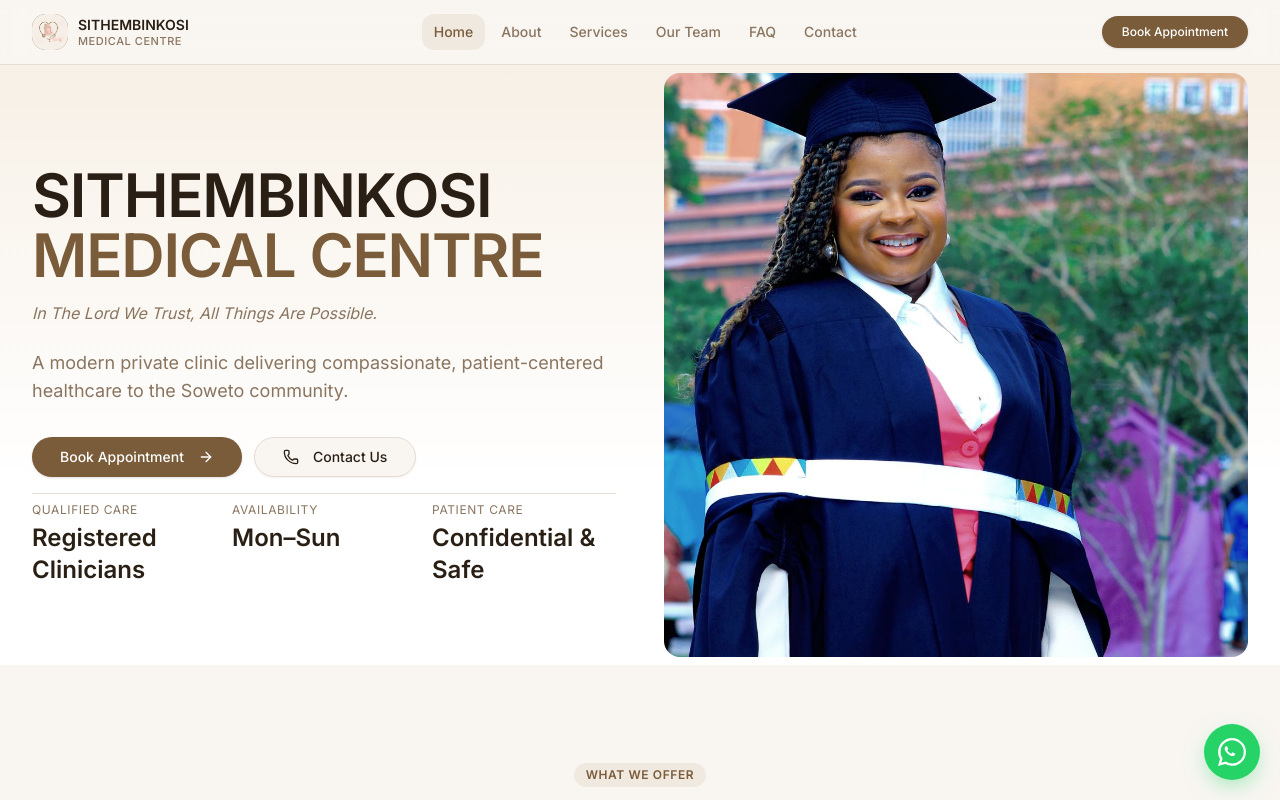
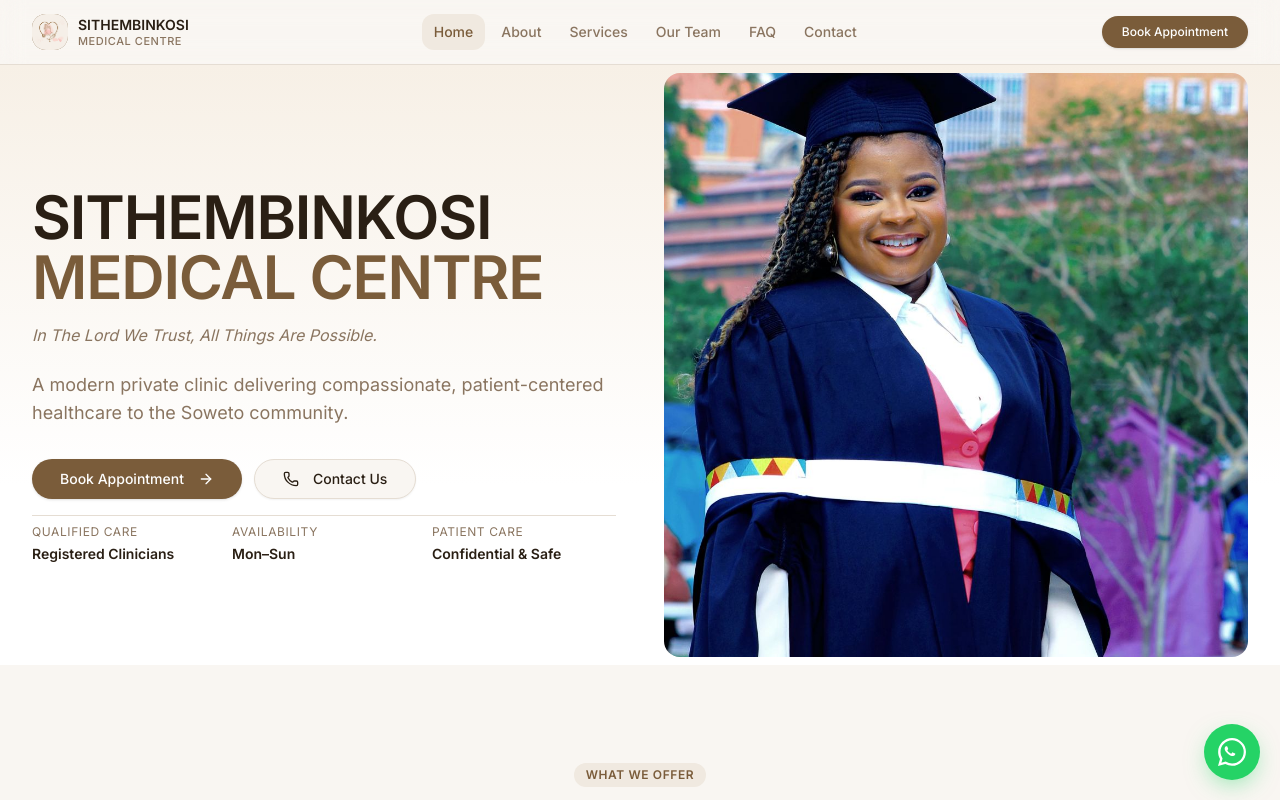
Before and after one commit to Princengwane/sithembinkosi, a React (Vite) app: page / in a window 1280 px wide. Shown: the top 800 px of the page. Built offline with nearby package versions, Linux system fonts and the light colour scheme.

Commit message:
Update medical centre UI and footer doctor details

```diff
--- a/src/pages/HomePage.tsx
+++ b/src/pages/HomePage.tsx
@@ -36,7 +36,7 @@ function Stat({ label, value }: { label: string; value: string }) {
   return (
     <div>
       <dt className="text-xs uppercase tracking-wider" style={{ color: "var(--muted-foreground)" }}>{label}</dt>
-      <dd className="mt-1 text-2xl font-semibold" style={{ color: "var(--foreground)" }}>{value}</dd>
+      <dd className="mt-1 text-sm font-semibold" style={{ color: "var(--foreground)" }}>{value}</dd>
     </div>
   );
 }
```
